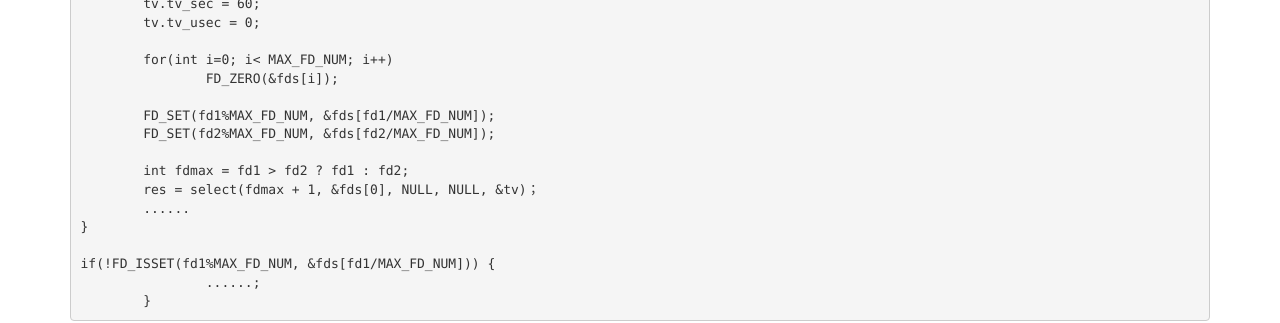
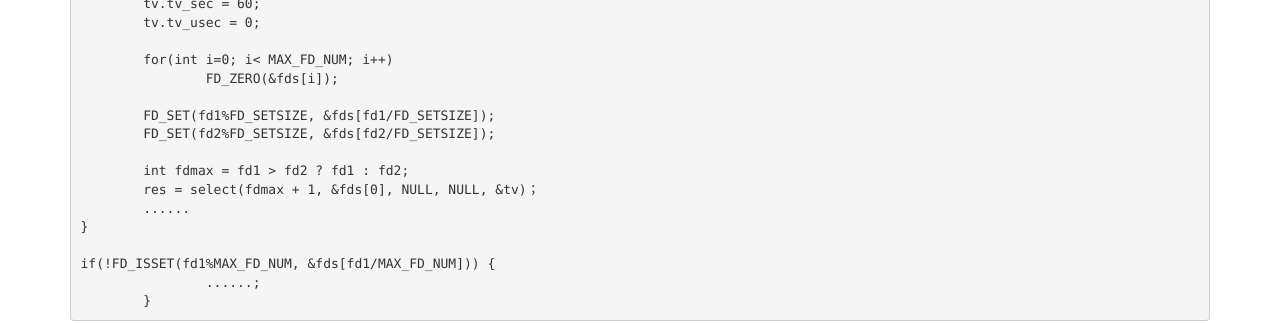
Before and after one commit to eyinsma/eyinsma.github.io, a Jekyll site: the page built from _posts/2015-01-31-还在用select么.md, in a window 1280 px wide. Shown: the part 1495-1818 px from the top of the page. Built offline with Jekyll 4.4.1, drawn with Linux system fonts in a browser that asks for light colours; nearby versions of some CDN libraries; library files that are not in the unit come from our copies; comment, search, counter and statistics services are not loaded; some of the changed text lies outside the part shown.

Commit message:
fix error

```diff
--- a/_posts/2015-01-31-还在用select么.md
+++ b/_posts/2015-01-31-还在用select么.md
@@ -79,8 +79,8 @@ linux默认所能操作的select的fd个数最大只能是1024个，也即FD_SET
 		for(int i=0; i< MAX_FD_NUM; i++)
 			FD_ZERO(&fds[i]);
 
-		FD_SET(fd1%MAX_FD_NUM, &fds[fd1/MAX_FD_NUM]);
-		FD_SET(fd2%MAX_FD_NUM, &fds[fd2/MAX_FD_NUM]);
+		FD_SET(fd1%FD_SETSIZE, &fds[fd1/FD_SETSIZE]);
+		FD_SET(fd2%FD_SETSIZE, &fds[fd2/FD_SETSIZE]);
 
 		int fdmax = fd1 > fd2 ? fd1 : fd2;
 		res = select(fdmax + 1, &fds[0], NULL, NULL, &tv)；
```
